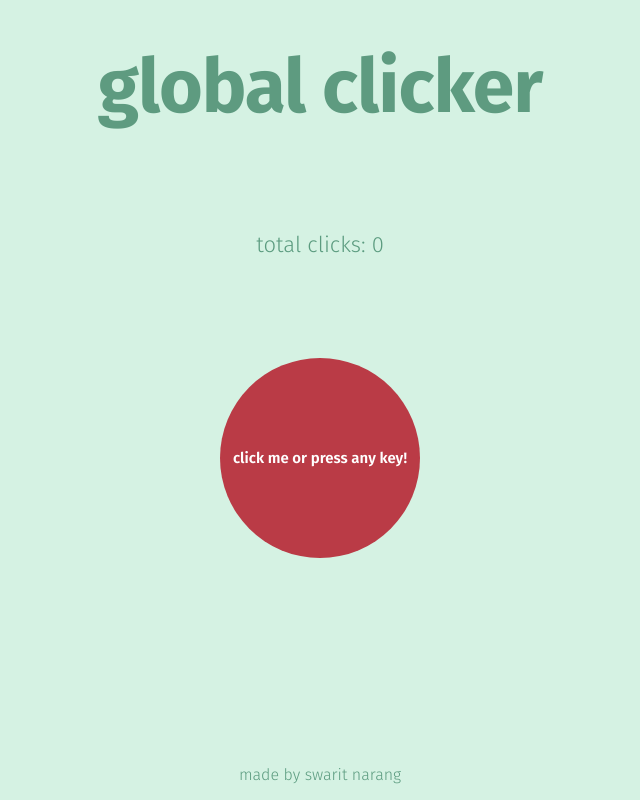
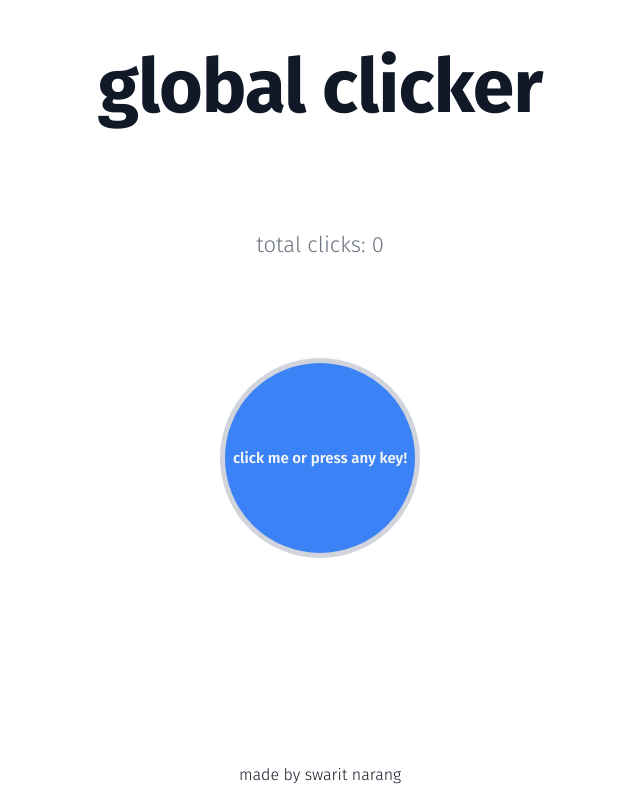
Before and after one commit to hellonearth311/Global-Clicker, a Django app: page /clicker/ in a window 1280 px wide. Shown: the whole page, without its empty margins (320-960 px from the left). Run offline with Django 5.2, Linux system fonts and the light colour scheme; data that the repository does not hold is empty.

Commit message:
new (hopefully better) color pallete + django background task installed

```diff
--- a/global_clicker/settings.py
+++ b/global_clicker/settings.py
@@ -42,6 +42,7 @@ INSTALLED_APPS = [
     'django.contrib.messages',
     'django.contrib.staticfiles',
     'global_clicker_app',
+    'background_task'
 ]
 
 MIDDLEWARE = [
--- a/global_clicker_app/static/style.css
+++ b/global_clicker_app/static/style.css
@@ -1,12 +1,15 @@
 @import url('https://fonts.googleapis.com/css2?family=Fira+Sans:ital,wght@0,100;0,200;0,300;0,400;0,500;0,600;0,700;0,800;0,900;1,100;1,200;1,300;1,400;1,500;1,600;1,700;1,800;1,900&display=swap');
 
 :root {
-  --primary-color: #ba3b46;
-  --secondary-color: #ed9b40;
-  --accent-color: #796465;
-  --text-color: #5e9b80;
-  --accent-text-color: #5b9b7f;
-  --bg-color: #d5f2e3;
+    --color-bg: #FFFFFF;
+    --color-surface: #F3F4F6;
+    --color-primary: #3B82F6;
+    --color-primary-hover: #2563EB;
+    --color-secondary: #10B981;
+    --color-accent: #60A5FA;
+    --color-text: #111827;
+    --color-text-muted: #6B7280;
+    --color-border: #D1D5DB;
 }
 
 /* fonts section */
@@ -120,7 +123,7 @@
 /* fonts section over */
 
 body {
-  background-color: var(--bg-color);
+  background-color: var(--color-bg);
   margin: 0;
 }
 
@@ -135,7 +138,7 @@ body {
 #title {
   font-size: 75px;
   text-align: center;
-  color: var(--text-color);
+  color: var(--color-text);
   letter-spacing: -1px;
   margin: 0;
 }
@@ -144,13 +147,12 @@ body {
   font-size: 22px;
   font-weight: 300;
   text-align: center;
-  color: var(--accent-text-color);
+  color: var(--color-text-muted);
   margin: 0;
 }
 
 #clicker {
-  background-color: var(--primary-color);
-  border: none;
+  background-color: var(--color-primary);
   border-radius: 50%;
   width: 200px;
   height: 200px;
@@ -160,26 +162,24 @@ body {
   font-size: 15px;
   font-family: "Fira Sans";
   font-weight: 600;
-  color: #fff;
+  color: var(--color-surface);
   cursor: pointer;
-  /* box-shadow: 0 6px 20px rgba(186, 59, 70, 0.35); */
-  transition: background-color 0.2s ease-in-out, transform 0.1s ease-in-out/**, box-shadow 0.2s ease-in-out**/;
+  transition: background-color 0.2s ease-in-out, transform 0.1s ease-in-out;
+  border: 5px solid var(--color-border);
 }
 
 #clicker:hover {
-  background-color: #a8313b;
-  /* box-shadow: 0 8px 28px rgba(186, 59, 70, 0.45); */
+  background-color: var(--color-primary-hover);
 }
 
 #clicker:active {
   transform: translateY(1px) scale(0.97);
-  /* box-shadow: 0 3px 10px rgba(186, 59, 70, 0.3); */
 }
 
 #footer {
   font-family: "Fira Sans";
   font-weight: 300;
-  color: var(--accent-text-color);
+  color: var(--color-text);
   text-align: center;
   position: fixed;
   bottom: 0;
```
